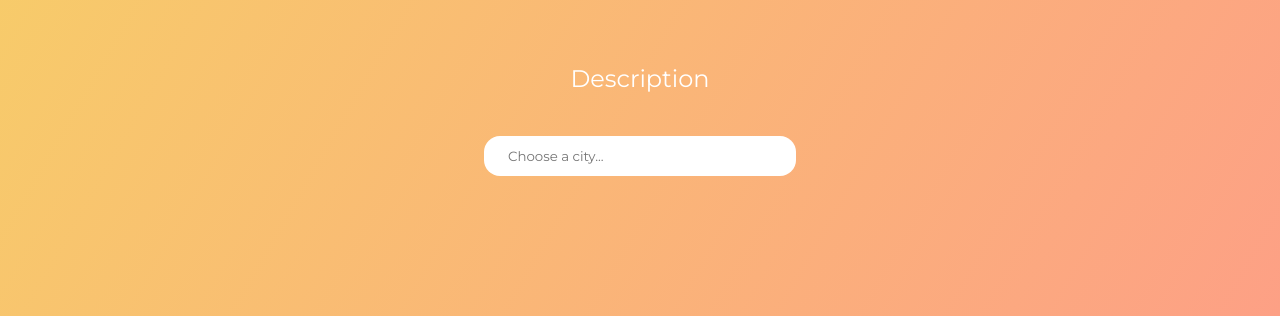
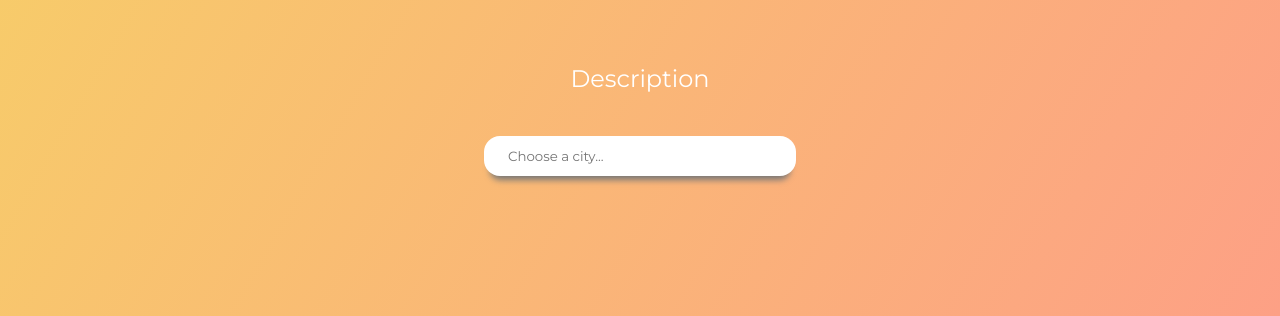
Before and after one commit to kartiknair/weather-web-app, a plain HTML site: page index.html in a window 1280 px wide. Shown: the part 484-800 px from the top of the page. Drawn offline with Linux system fonts and the light colour scheme.

Commit message:
Update style.css

```diff
--- a/style.css
+++ b/style.css
@@ -87,6 +87,9 @@ body {
   font-family: "Montserrat";
   text-align: left;
   padding: 20px 5%;
+      -webkit-box-shadow: 0 10px 6px -6px #777;
+       -moz-box-shadow: 0 10px 6px -6px #777;
+            box-shadow: 0 10px 6px -6px #777;
 }
 
 .search:focus {
```
